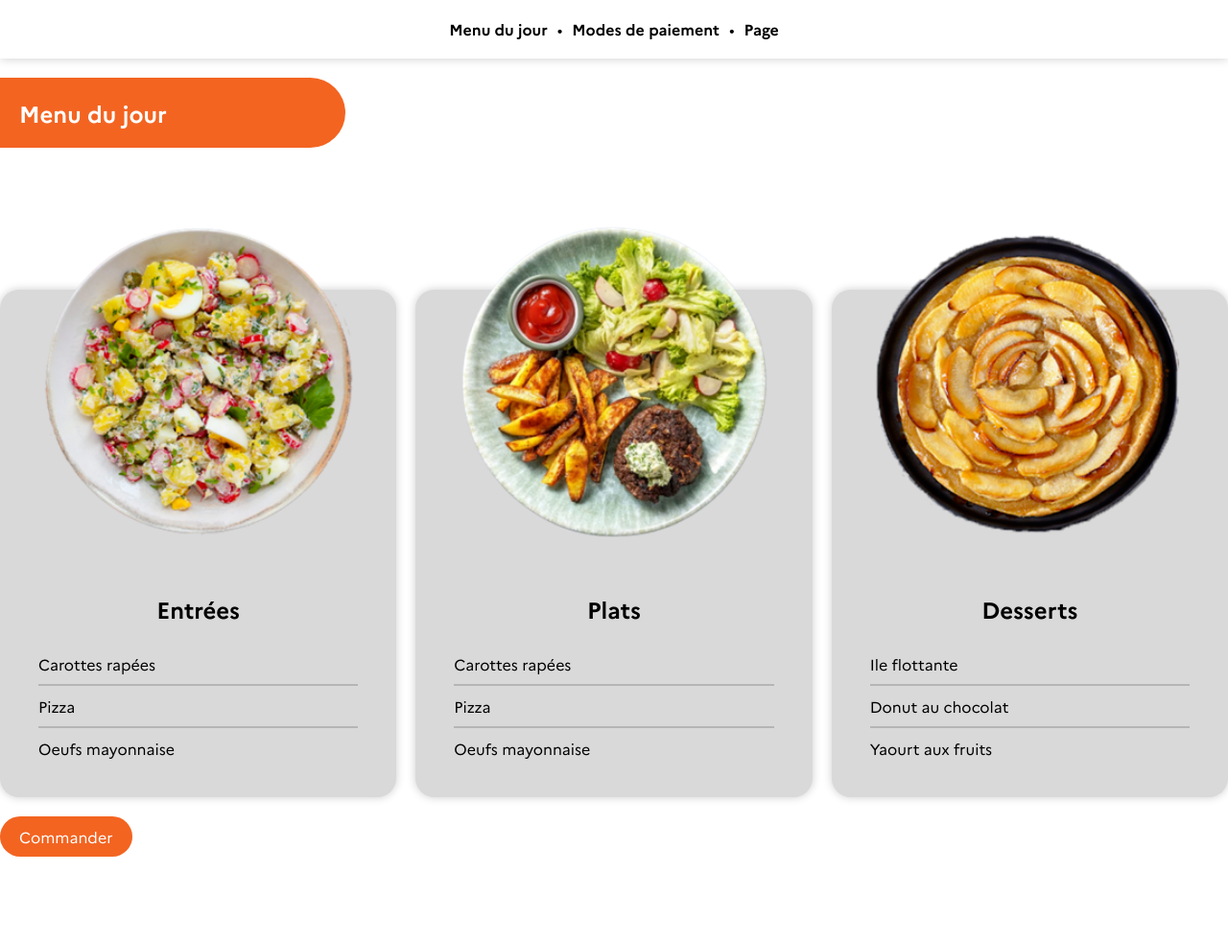
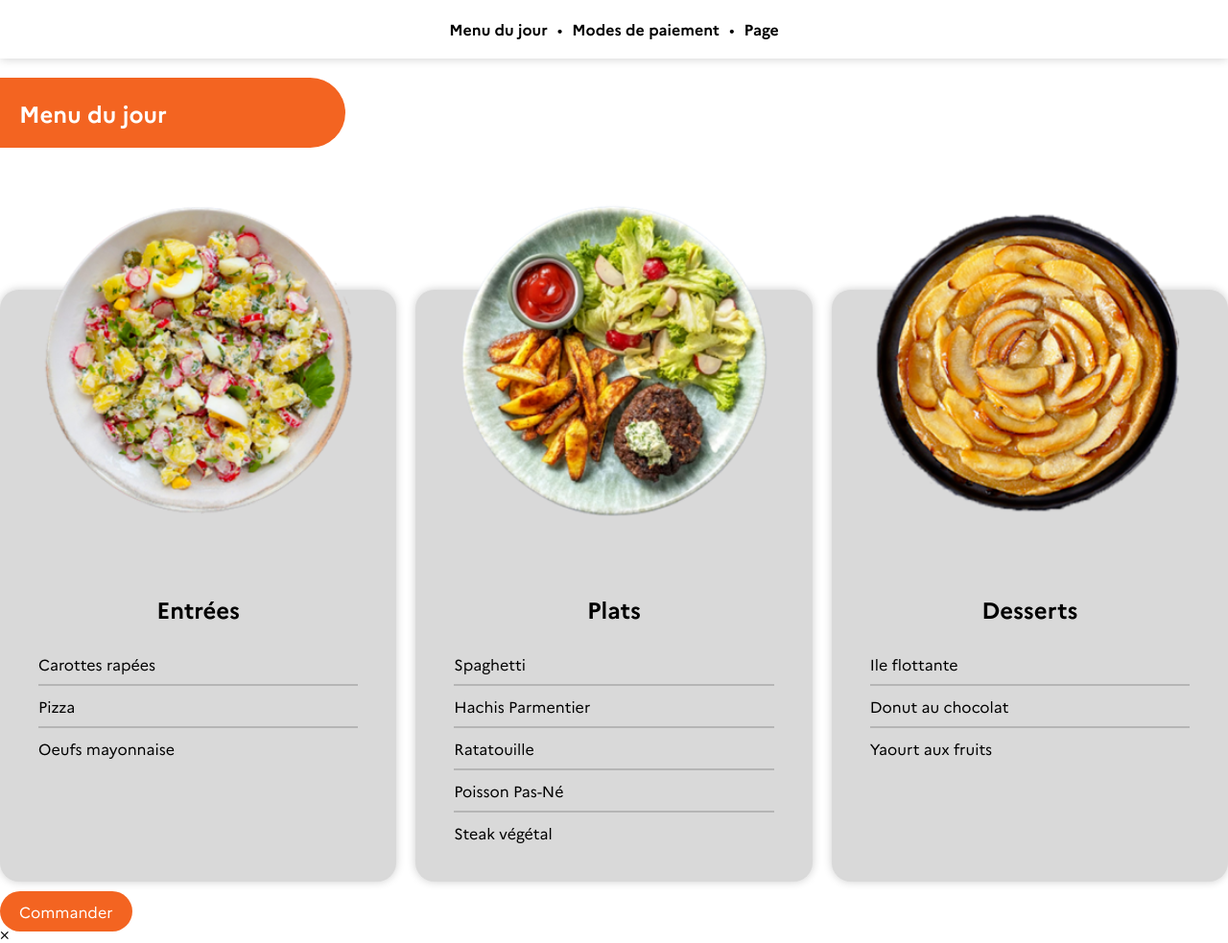
Before and after one commit to alexis-rarchaert/commandes-restoU, a PHP site: page /menu.php in a window 1280 px wide. Shown: the part 141-1124 px from the top of the page at 96% size. Before the commit the page ends 1034 px from the top, so only its background shows below. Run offline with PHP 8.4, Linux system fonts and the light colour scheme.

Commit message:
Add files via upload

```diff
--- a/fichiers.txt
+++ b/fichiers.txt
@@ -10,7 +10,7 @@ pages/
 includes/
 ├── controleurs/
 │   ├── reservation.php
-│   └── connexion.php
+│   └── database.php
 └── vue/
     ├── connexion.vue.php
     ├── menu.vue.php
--- a/menu.php
+++ b/menu.php
@@ -43,13 +43,19 @@
 
 
                     <input type="checkbox" name="entree1">
-                    <label for="entree1">Carottes rapées</label>
+                    <label for="entree1">Spaghetti</label>
 
                     <input type="checkbox" name="entree2">
-                    <label for="entree2">Pizza</label>
+                    <label for="entree2">Hachis Parmentier</label>
 
                     <input type="checkbox" name="entree3">
-                    <label for="entree3">Oeufs mayonnaise</label>
+                    <label for="entree3">Ratatouille</label>
+
+                    <input type="checkbox" name="entree3">
+                    <label for="entree3">Poisson Pas-Né</label>
+
+                    <input type="checkbox" name="entree3">
+                    <label for="entree3">Steak végétal</label>
                 </div>
 
                 <div class="card">
@@ -68,18 +74,20 @@
                 </div>
             </div>
 
-            <a href="#" class="button" id="OpenPopup">
-                Commander
-            </a>
+            <div id="commanderbutton">
+                <a class="button" id="OpenPopup">
+                    Commander
+                </a>
+            </div>
         </div>
 
         <div id="popup">
-
+            <span id="close">&times;</span>
         </div>
 
     </main>
 
-    <script src="../scripts/script.js"></script>
+    <script src="scripts/script.js"></script>
 
     <script>
         // On click on label, check the checkbox
@@ -92,10 +100,15 @@
 
         const popupButton = document.getElementById('OpenPopup');
         const popup = document.getElementById('popup');
+        const close = document.getElementById('close');
 
         popupButton.addEventListener('click', () => {
             popup.style.display = 'block';
-        })
+        });
+
+        close.addEventListener('click', () => {
+            popup.style.display = 'none';
+        });
     </script>
 </body>
 </html>
```
Also changed, not shown: connexion.php (added, +20 -0 lines), README.md, fiveserver.config.js (line endings or trailing spaces), index.php (line endings or trailing spaces).
